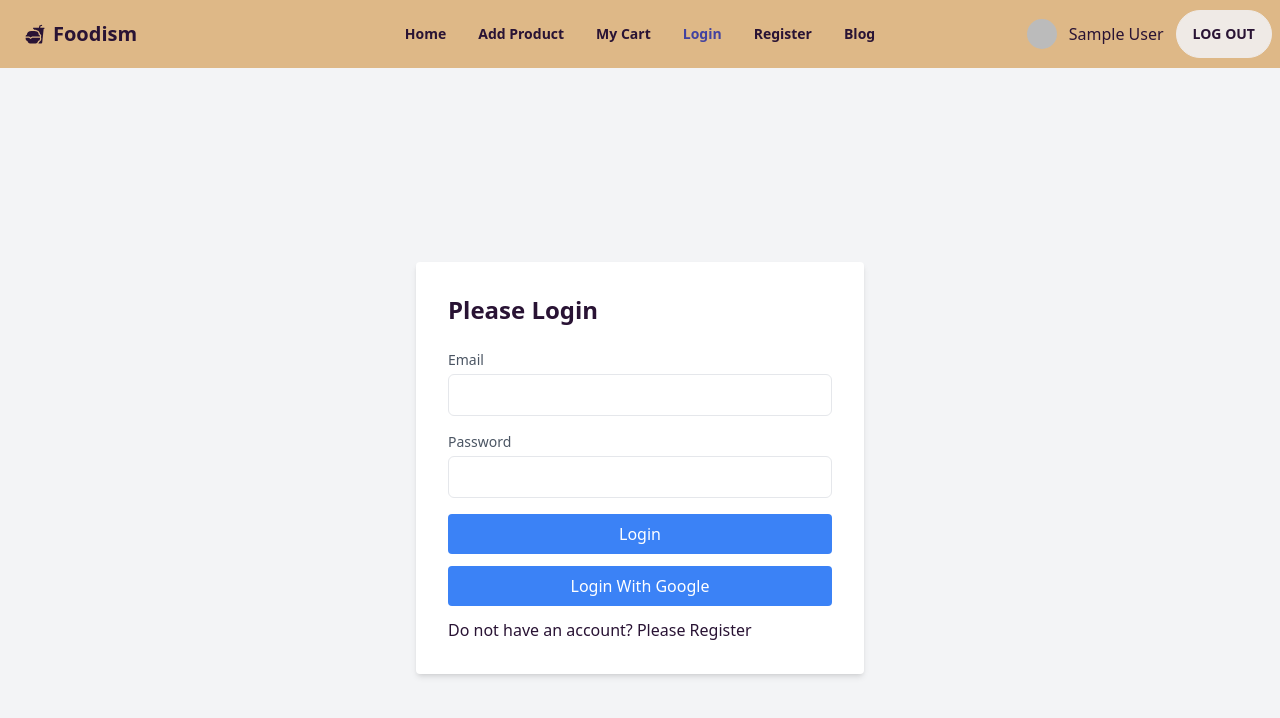
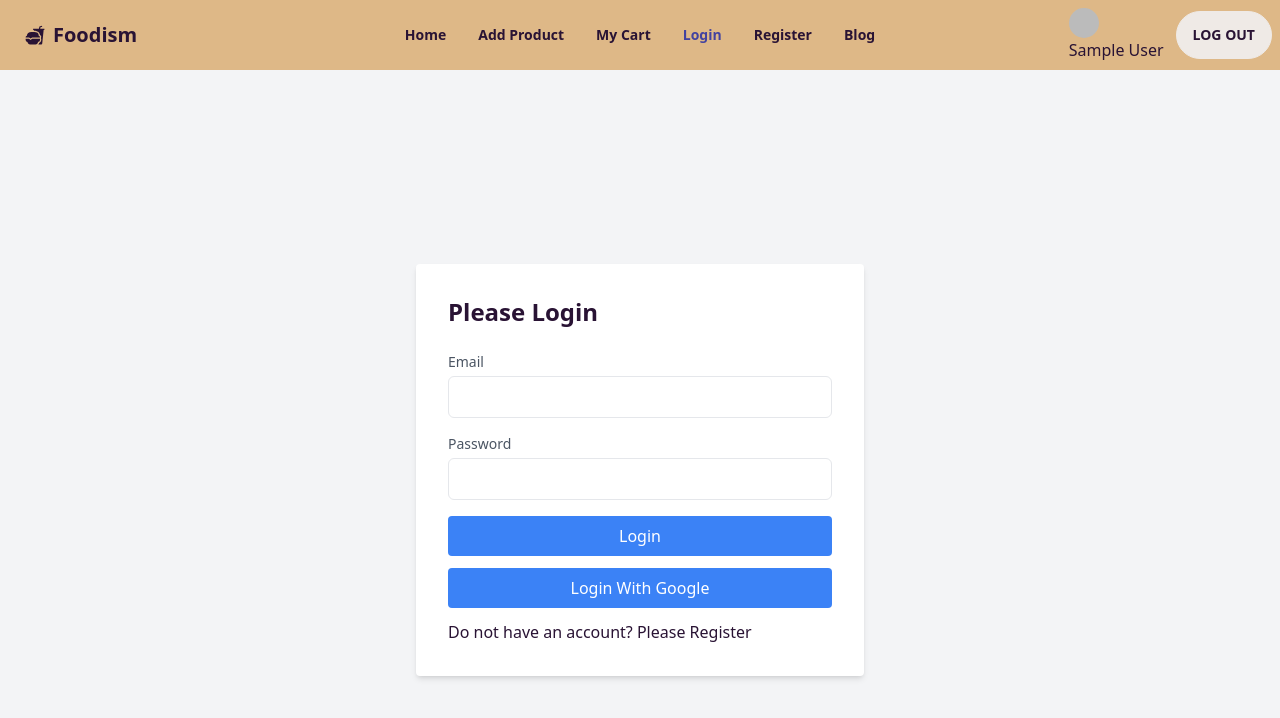
Before and after one commit to Saif-Rahman-801/Brand-Shop-Client, a React (Vite) app: page /login in a window 1280 px wide. Shown: the top 718 px of the page. Built offline with nearby package versions, Linux system fonts and the light colour scheme; no server answers; sample sign-in values are in the browser's storage.

Commit message:
style edited

```diff
--- a/src/Components/Header/Navbar.jsx
+++ b/src/Components/Header/Navbar.jsx
@@ -117,9 +117,11 @@ const Navbar = () => {
         </div>
         <div className="navbar-end">
           {user ? (
-            <div className="flex items-center gap-3">
+            <div className="flex flex-col md:flex-row items-center gap-3">
+              <div>
               <img className="w-[30px] rounded-full" src={user.photoURL} alt="" />
               <p>{user.displayName}</p>
+              </div>
               <button className="btn" onClick={onLogOut}>
                 Log out
               </button>
--- a/src/Components/UpdateForm/Update.jsx
+++ b/src/Components/UpdateForm/Update.jsx
@@ -65,9 +65,9 @@ const Update = () => {
                 className="mt-1 p-2 w-full border rounded-md focus:ring-indigo-500 focus:border-indigo-500"
               >
                 <option value="">Select Type</option>
-                <option value="phone">Phone</option>
-                <option value="computer">Computer</option>
-                <option value="headphone">Headphone</option>
+                <option value="Coca-cola">Coca-cola</option>
+                <option value="Kellog's">Kellog</option>
+                <option value="Sturbucks">Sturbucks</option>
                 {/* Add more options as needed */}
               </select>
             </div>
```
